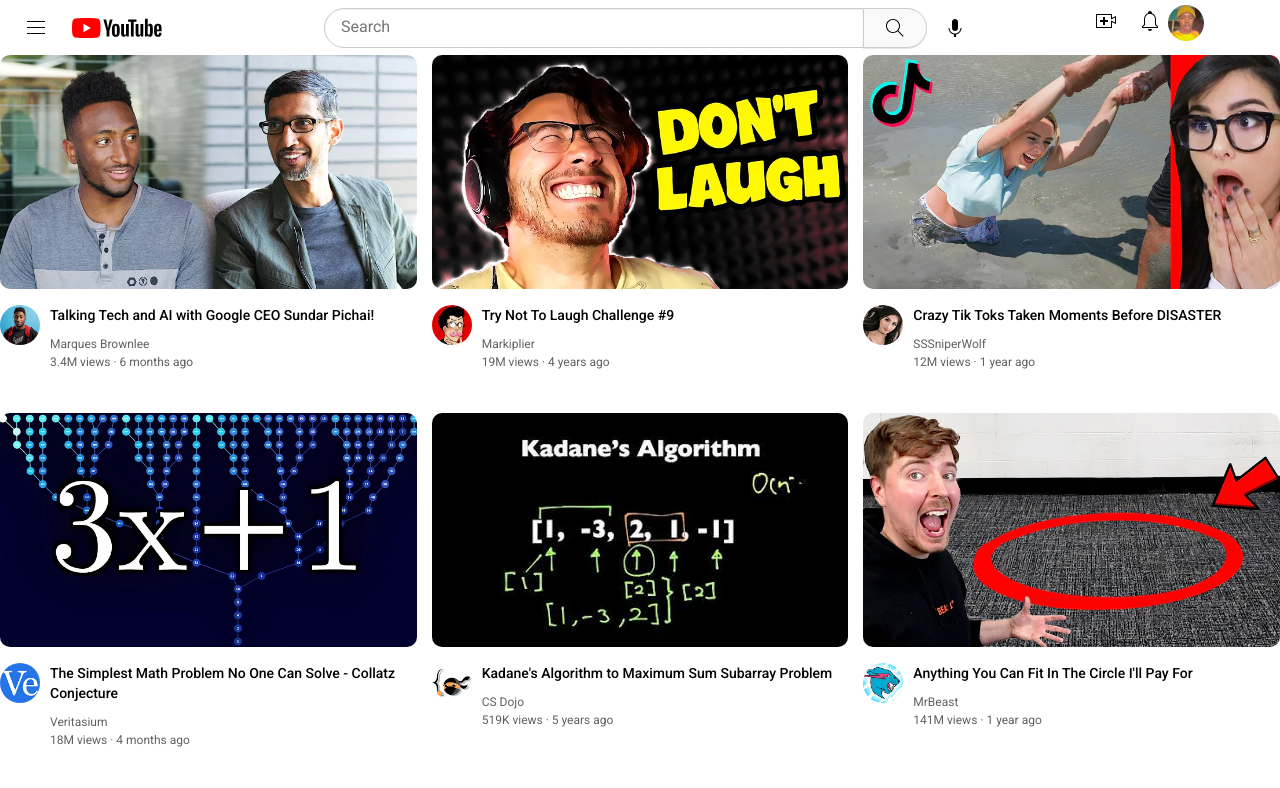
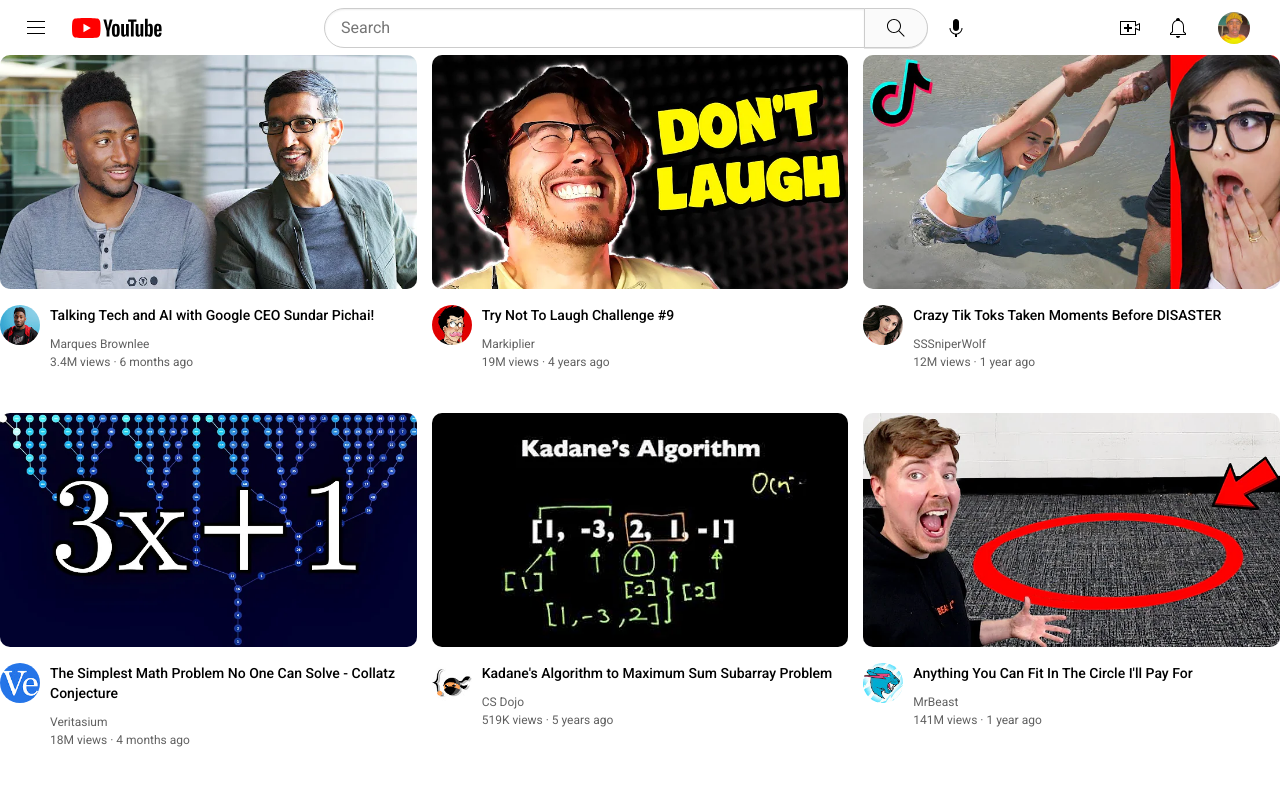
Before and after one commit to thebasilugo/youtube-clone, a plain HTML site: page index.html in a window 1280 px wide. Shown: the top 788 px of the page. Drawn offline with Linux system fonts and the light colour scheme.

Commit message:
update on icon positioning

```diff
--- a/styles/header.css
+++ b/styles/header.css
@@ -9,6 +9,7 @@
     .left-section {
         display: flex;
         align-items: center;
+        flex-shrink: 0;
     }
 
         .hamburger-menu {
@@ -35,31 +36,40 @@
         }
 
     .middle-section {
-        /* background-color: lightpink; */
-        margin-left: 60px;
-        margin-right: 35px;
-        width: 720;
         height: 40px;
         margin-top: 8px;
+        margin-right: 94px;
         margin-bottom: 8px;
         display: flex;
         align-items: center;
+        flex-basis: 780px;
+        flex-shrink: 1;
     }
 
         .search-bar {
-            width: 518px;
+            display: flex;
+            flex: 1;
+            width: 0;
             height: 36px;
             padding-left: 16px;
             padding-right: 4px;
-            font-size: 10px;
-            margin-left: 32px;
+            font-size: 16px;
+            margin-left: 128px;
             border-width: 1px;
             border-style: solid;
             border-color: rgb(204, 204, 204);
             border-bottom-left-radius: 40px;
             border-top-left-radius: 40px;
             box-shadow: rgb(238, 238, 238) 0px 1px 2px 0px inset;
+            flex-grow: 1;
+            flex-shrink: 1;
         }
+
+        .search-bar.clicked {
+            border-color: rgb(28, 98, 185);
+        }
+
+        /* issue with the search bar (border) on click */
 
             .search-bar::placeholder {
                 font-family: Roboto, Arial;
@@ -109,8 +119,11 @@
            }
 
     .right-section {
+        display: flex;
         align-items: center;
-        width: 200px;
+        flex-shrink: 0;
+        margin-right: 30px;
+        justify-content: space-between;
     }
 
     .upload-icon-btn {
@@ -121,6 +134,8 @@
         border-width: 0;
         background-color: rgb(255, 255, 255);
         transition: all 0.15s ease-in-out;
+        margin-right: 8px;
+        margin-bottom: 1px;
     }
         .upload-icon {
             height: 24px;
@@ -137,6 +152,8 @@
         border-width: 0;
         background-color: rgb(255, 255, 255);
         transition: all 0.15s ease-in-out;
+        margin-right: 26px;
+        margin-bottom: 1px;
     }
 
         .bell-icon {
@@ -148,8 +165,8 @@
         }
 
         .user-channel-img {
-            height: 36px;
-            width: 36px;
+            height: 32px;
+            width: 32px;
             cursor: pointer;
             border-radius: 50px;
         }
```
